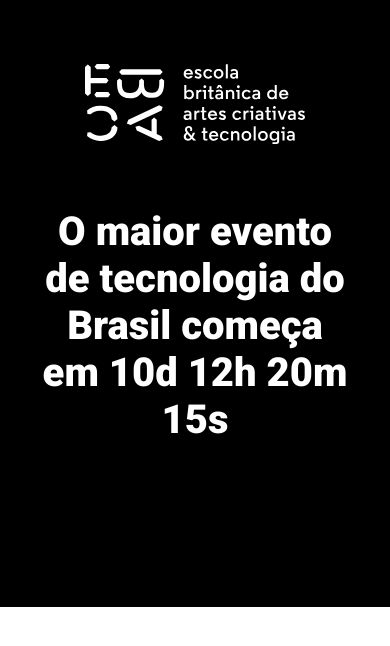
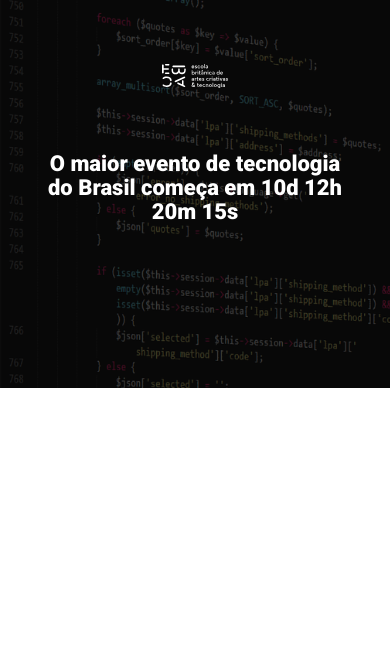
Before and after one commit to rennanveras/ebac_tech_talks, a website built with Parcel: page src/index.html in a window 390 px wide. Built offline with nearby package versions, Linux system fonts and the light colour scheme.

Commit message:
alteradno variaveis

```diff
--- a/src/styles/_hero.scss
+++ b/src/styles/_hero.scss
@@ -10,7 +10,7 @@
         position: relative;
     }
 
-    &:before{
+    &::before{
         content: '';
         position: absolute;
         top: 0;
@@ -18,7 +18,7 @@
         width: 100%;
         height: 100%;
         background-color:#000;
-
+        opacity: .7;
     }
 
 
@@ -36,4 +36,15 @@
         height: 80px;
         display: block;
     }
+
+    @media (max-width:640px) {
+        &__logo{
+            height: 24px;
+        }
+
+        &__text{
+            font-size: 22px;
+            line-height: 24px
+        }
+    }
 }
--- a/src/styles/main.scss
+++ b/src/styles/main.scss
@@ -1,4 +1,4 @@
-@use 'hero';
+@use '_hero';
 
 *{
     margin: 0;
```
